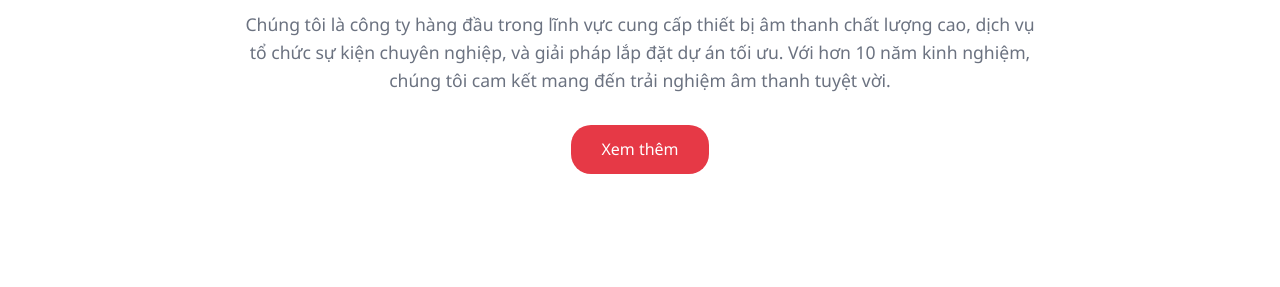
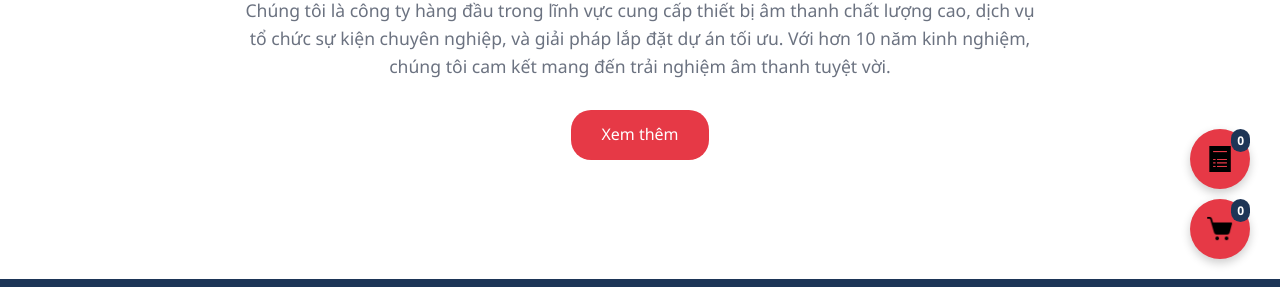
Before and after one commit to nguyenlongCS/Web_TL, a Vue app: page / in a window 1280 px wide. Shown: the part 461-748 px from the top of the page. Built offline with nearby package versions, Linux system fonts and the light colour scheme.

Commit message:
Version 1.6 - Refactor 2

```diff
--- a/frontend/App.vue
+++ b/frontend/App.vue
@@ -1,21 +1,15 @@
 <!-- frontend/App.vue -->
-<!-- Component gốc của ứng dụng -->
-
 <template>
   <div id="app">
     <Header />
     <router-view />
     <Footer />
-    <Orders />
-    <Cart />
-    <!-- <Mess /> -->
+    <FloatingButtons />
   </div>
 </template>
 
 <script setup>
-import Header from './components/Header.vue'
-import Footer from './components/Footer.vue'
-import Mess from './components/Mess.vue'
-import Orders from './components/Orders.vue'
-import Cart from './components/Cart.vue'
+import Header from './components/layout/Header.vue'
+import Footer from './components/layout/Footer.vue'
+import FloatingButtons from './components/layout/FloatingButtons.vue'
 </script>
--- a/frontend/assets/main.css
+++ b/frontend/assets/main.css
@@ -178,7 +178,7 @@ footer .container {
 
 /* ===== SLIDER ===== */
 .home-slider {
-    height: 360px;
+    height: 280px;
     position: relative;
     overflow: hidden;
 }
--- a/frontend/components/common/AuthForm.vue
+++ b/frontend/components/common/AuthForm.vue
@@ -26,7 +26,8 @@ defineProps({
 defineEmits(['submit'])
 </script>
 
-<style scoped>
+<style>
+/* Bỏ scoped để CSS áp dụng cho slot content */
 .auth-container {
   display: flex;
   justify-content: center;
@@ -36,7 +37,7 @@ defineEmits(['submit'])
 
 .auth-box {
   background: white;
-  padding: 40px;
+  padding: 20px;
   border-radius: 8px;
   box-shadow: 0 4px 10px rgba(0, 0, 0, 0.1);
   width: 100%;
--- a/frontend/components/layout/FloatingButtons.vue
+++ b/frontend/components/layout/FloatingButtons.vue
@@ -15,4 +15,7 @@
 <script setup>
 import { useCart } from '../../composables/useCart'
 import { useOrders } from '../../composables/useOrders'
+
+const { cartCount } = useCart()
+const { orderCount } = useOrders()
 </script>
```
Also changed, not shown: package.json (+7 -0 lines), frontend/components/cart/CartItem.vue (renamed from frontend/components/cart/CardItem.vue), frontend/components/cart/CartSummary.vue (renamed from frontend/components/cart/CardSumary.vue), frontend/components/common/ReviewCard.vue (renamed from frontend/components/common/PreviewCard.vue), frontend/components/home/ProductsSection.vue (renamed from frontend/components/home/ProductSection.vue), frontend/components/home/ProjectsSection.vue (renamed from frontend/components/home/ProjectSection.vue), frontend/components/home/ReviewsSection.vue (renamed from frontend/components/home/ReviewSection.vue).
